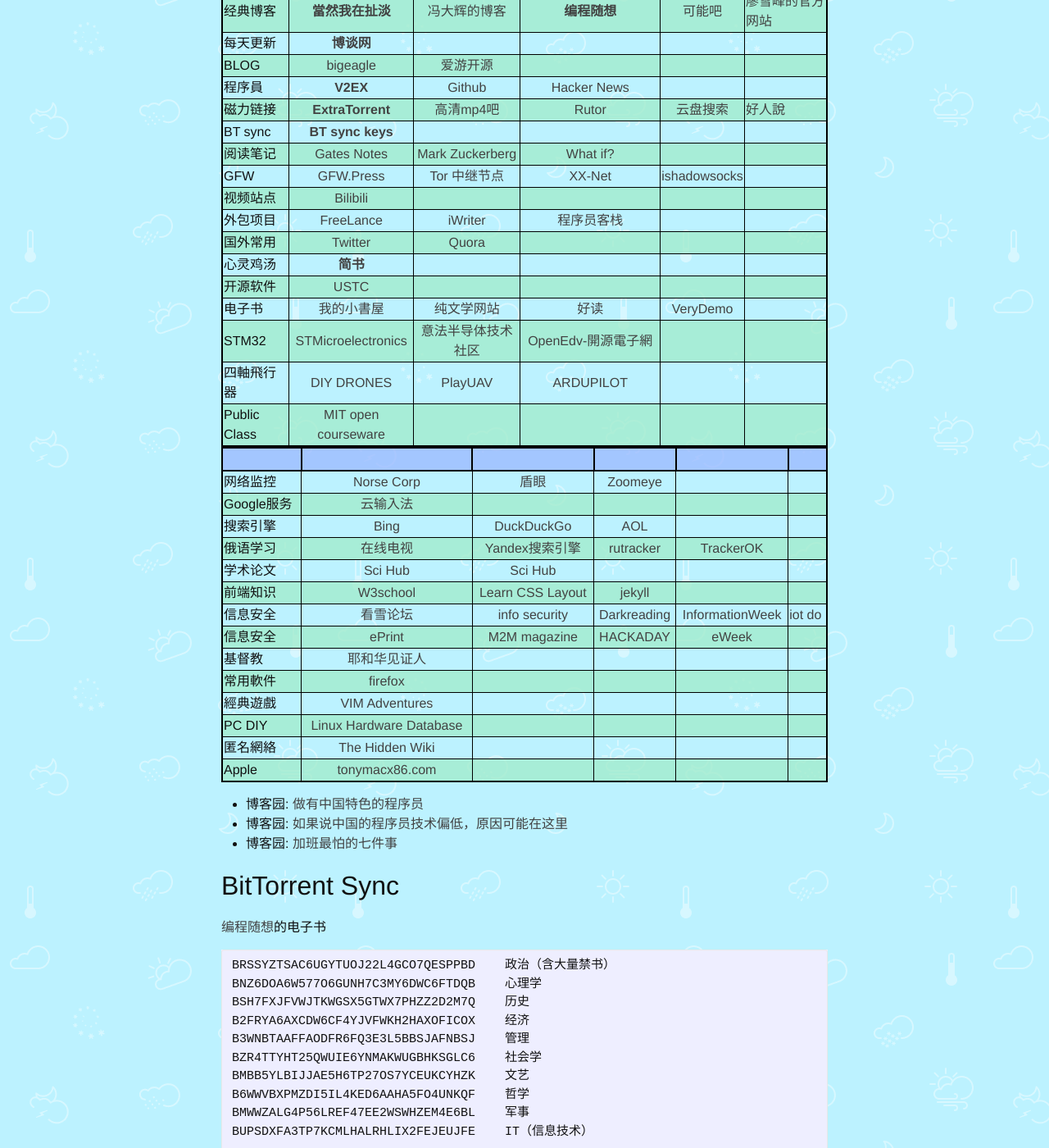
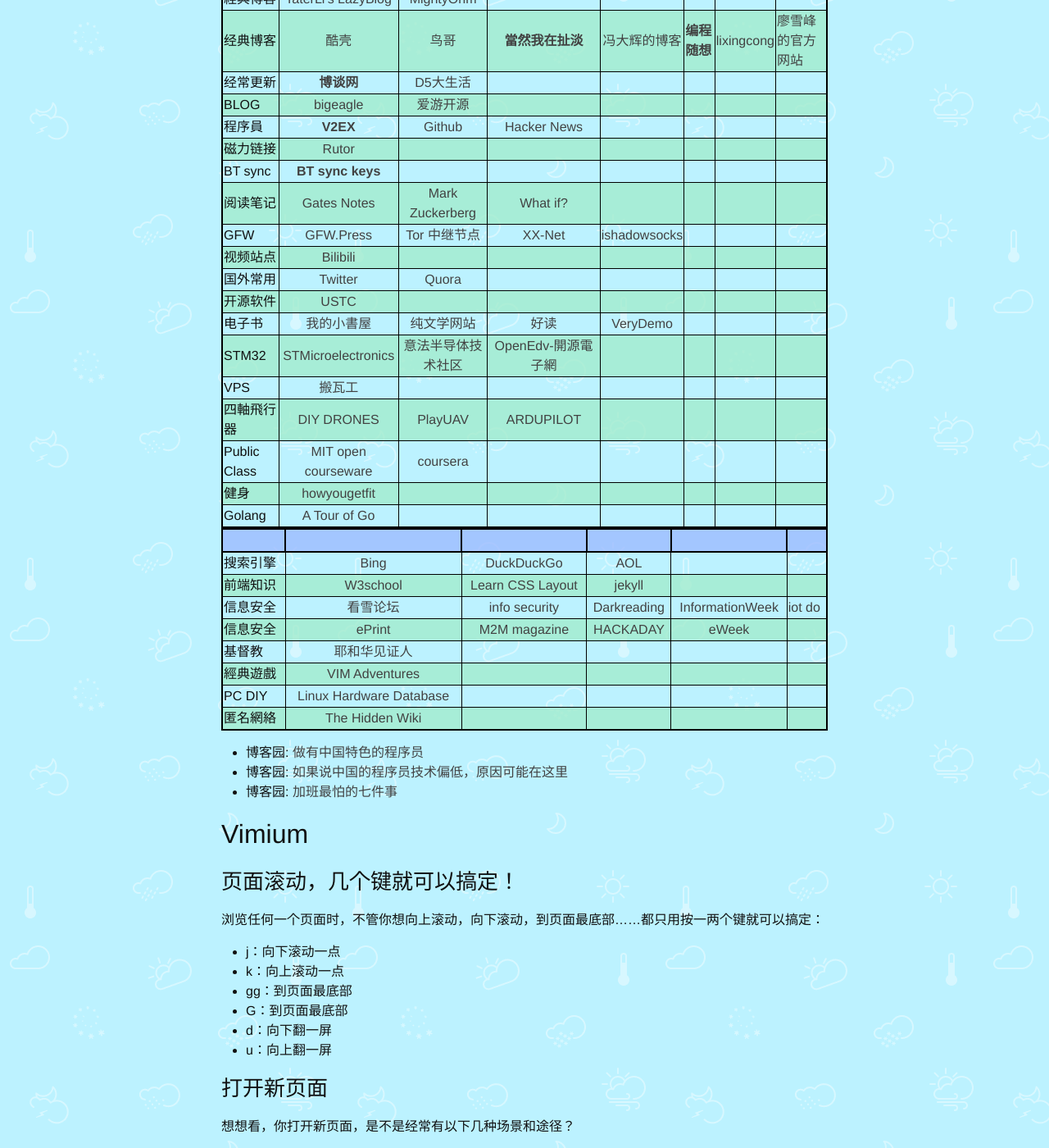
Before and after one commit to explorerlxz/explorerlxz.github.io, a Jekyll site: the page built from _posts/2016-10-18-常用链接.md, in a window 1280 px wide and 1400 px high, scrolled down 463 px. Shown: the whole window at 82% size. Built offline with Jekyll 4.4.1, drawn with Linux system fonts in a browser that asks for light colours; some of the changed text lies outside the part shown.

Commit message:
Add some links

````diff
--- a/_posts/2016-10-18-常用链接.md
+++ b/_posts/2016-10-18-常用链接.md
@@ -14,43 +14,36 @@
 |Kindle|[KindleEar](https://explorerlxz01.appspot.com/)|[管理kindle設備](https://www.amazon.cn/mn/dcw/myx.html/ref=kinw_myk_redirect#/home/content/booksAll/dateDsc/)|[Kindle漫畫](http://vol.moe/)|
 |霧霾|[AirVisual](https://airvisual.com/earth)|
 |經典博客|[TaterLi's LazyBlog](http://www.lijingquan.net)|[MightyOhm](http://mightyohm.com/blog)|
-|经典博客|[**當然我在扯淡**](http://www.yinwang.org/)|[冯大辉的博客](http://dbanotes.net/)|[**编程随想**](https://program-think.blogspot.com)|[可能吧](https://kenengba.com/)|[廖雪峰的官方网站](http://www.liaoxuefeng.com/)|
-|每天更新|[**博谈网**](https://botanwang.com/)|
+|经典博客|[酷壳](http://coolshell.cn)|[鸟哥](http://linux.vbird.org/linux_basic/)|[**當然我在扯淡**](http://www.yinwang.org/)|[冯大辉的博客](http://dbanotes.net/)|[**编程随想**](https://program-think.blogspot.com)|[lixingcong](https://lixingcong.github.io/)|[廖雪峰的官方网站](http://www.liaoxuefeng.com/)|
+|经常更新|[**博谈网**](https://botanwang.com/)|[D5大生活](http://d5ys.net/)|
 |BLOG|[bigeagle](https://bigeagle.me/)|[爱游开源](http://www.au92.com/)|
 |程序員|[**V2EX**](https://www.v2ex.com)|[Github](https://www.github.com)|[Hacker News](https://news.ycombinator.com/)||
-|磁力链接|[**ExtraTorrent**](http://extratorrent.cc/)|[高清mp4吧](http://www.mp4ba.com/)|[Rutor](http://rutor1.org/)|[云盘搜索](http://pan.ibying.com/)|[好人說](http://www.haorenshuo.com/)|
+|磁力链接|[Rutor](http://rutor1.org/)|
 |BT sync|[**BT sync keys**](http://btsynckeys.com/)|
 |阅读笔记|[Gates Notes](https://www.gatesnotes.com/)|[Mark Zuckerberg](http://www.ayearofbooks.net/)|[What if?](https://whatif.xkcd.com/)|
 |GFW|[GFW.Press](http://gfw.press/)| [Tor 中继节点](https://bridges.torproject.org/)|[XX-Net](https://github.com/XX-net/XX-Net)|[ishadowsocks](http://www.ishadowsocks.org/)|
 |视频站点|[Bilibili](http://www.bilibili.com/)|
-|外包项目|[FreeLance](http://www.freelance.com/)|[iWriter](https://www.iwriter.com/)|[程序员客栈](https://www.proginn.com/)
 |国外常用|[Twitter](https://twitter.com)|[Quora](https://www.quora.com)|||
-|心灵鸡汤|[**简书**](http://www.jianshu.com)|
 |开源软件|[USTC](http://mirrors.ustc.edu.cn/)|[]()|
 |电子书|[我的小書屋](http://mebook.cc/)|[纯文学网站](http://www.purepen.com/index.html)|[好读](http://www.haodoo.net/)|[VeryDemo](http://www.verydemo.com)|
 |STM32|[STMicroelectronics](http://www.st.com/)|[意法半导体技术社区](http://www.stmcu.org/)|[OpenEdv-開源電子網](http://www.openedv.com)|
+|VPS|[搬瓦工](https://bandwagonhost.com/)|
 |四軸飛行器|[DIY DRONES](http://diydrones.com/)|[PlayUAV](http://en.playuav.com/)|[ARDUPILOT](http://ardupilot.org/)|
-|Public Class|[MIT open courseware](https://ocw.mit.edu/courses/index.htm)|
-
-
+|Public Class|[MIT open courseware](https://ocw.mit.edu/courses/index.htm)|[coursera](https://www.coursera.org/)|
+|健身|[howyougetfit](http://www.howyougetfit.com/Main-Page)|
+|Golang|[A Tour of Go](https://tour.golang.org)|
 
 
 ||||||
 |:-|:-:|:-:|:-:|:-:|:-|
-|网络监控|[Norse Corp](http://map.norsecorp.com/)|[盾眼](http://www.yundun.com/report/ccwaf)|[Zoomeye](https://www.zoomeye.org)|
-|Google服务|[云输入法](https://www.google.com/inputtools/try/)|||
 |搜索引擎|[Bing](http://www.bing.com)|[DuckDuckGo](https://duckduckgo.com)|[AOL](http://www.aol.com)|
-|俄语学习|[在线电视](http://www.moskvatv.org/)|[Yandex搜索引擎](https://www.yandex.ru/)|[rutracker](http://rutracker.org/forum/index.php)|[TrackerOK](http://www.trackerok.com/)|
-|学术论文|[Sci Hub](http://sci-hub.cc/)|[Sci Hub](http://sci-hub.bz)|
 |前端知识|[W3school](http://www.w3school.com.cn/)|[Learn CSS Layout](http://learnlayout.com/)|[jekyll](https://jekyllrb.com)||
 |信息安全|[看雪论坛](http://bbs.pediy.com/)|[info security](http://www.infosecurity-magazine.com/news)|[Darkreading](http://www.darkreading.com)|[InformationWeek](http://www.informationweek.com)|[iot do](http://iot.do/security)|
 |信息安全|[ePrint](https://eprint.iacr.org)|[M2M magazine](http://www.machinetomachinemagazine.com/)|[HACKADAY](http://hackaday.com)|[eWeek](http://www.eweek.com)|
 |基督教|[耶和华见证人](https://www.jw.org/cmn-hans/)|
-|常用軟件|[firefox](https://www.mozilla.org/en-US/firefox/all/)|
 |經典遊戲|[VIM Adventures](http://vim-adventures.com/)|
 |PC DIY|[Linux Hardware Database](https://www.linux-hardware.org/)|
 |匿名網絡|[The Hidden Wiki](http://www.zqktlwi4fecvo6ri.onion/wiki/index.php/Main_Page)|
-|Apple|[tonymacx86.com](https://www.tonymacx86.com/)|
 
 
 ### <center> </center>
@@ -60,24 +53,6 @@
 - 博客园: [加班最怕的七件事](http://www.cnblogs.com/shiyuxinglan/archive/2012/07/21/2603342.html)
 
 
-## BitTorrent Sync
-
-[编程随想](https://github.com/programthink/books)的电子书
-
-```
-BRSSYZTSAC6UGYTUOJ22L4GCO7QESPPBD    政治（含大量禁书）
-BNZ6DOA6W577O6GUNH7C3MY6DWC6FTDQB    心理学
-BSH7FXJFVWJTKWGSX5GTWX7PHZZ2D2M7Q    历史
-B2FRYA6AXCDW6CF4YJVFWKH2HAXOFICOX    经济
-B3WNBTAAFFAODFR6FQ3E3L5BBSJAFNBSJ    管理
-BZR4TTYHT25QWUIE6YNMAKWUGBHKSGLC6    社会学
-BMBB5YLBIJJAE5H6TP27OS7YCEUKCYHZK    文艺
-B6WWVBXPMZDI5IL4KED6AAHA5FO4UNKQF    哲学
-BMWWZALG4P56LREF47EE2WSWHZEM4E6BL    军事
-BUPSDXFA3TP7KCMLHALRHLIX2FEJEUJFE    IT（信息技术）
-
-BTLZ4A4UD3PEWKPLLWEOKH3W7OQJKFPLG    （最后这个不是电子书，是翻墙工具的汇总）
-```
 
 ## Vimium
 
````
